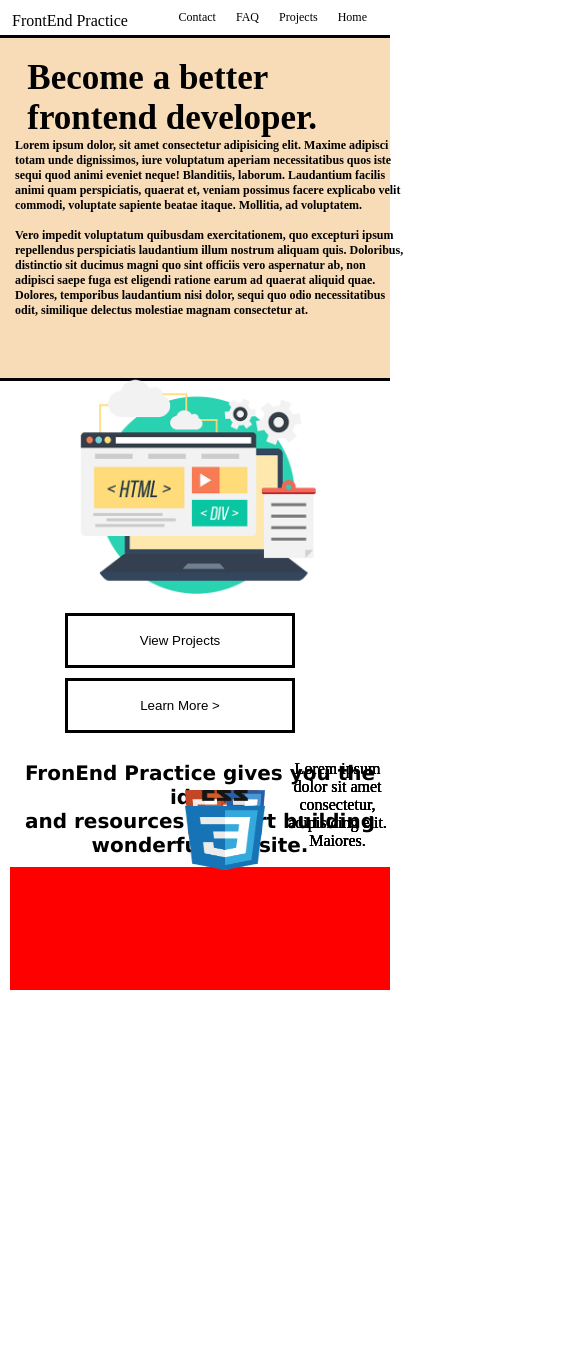
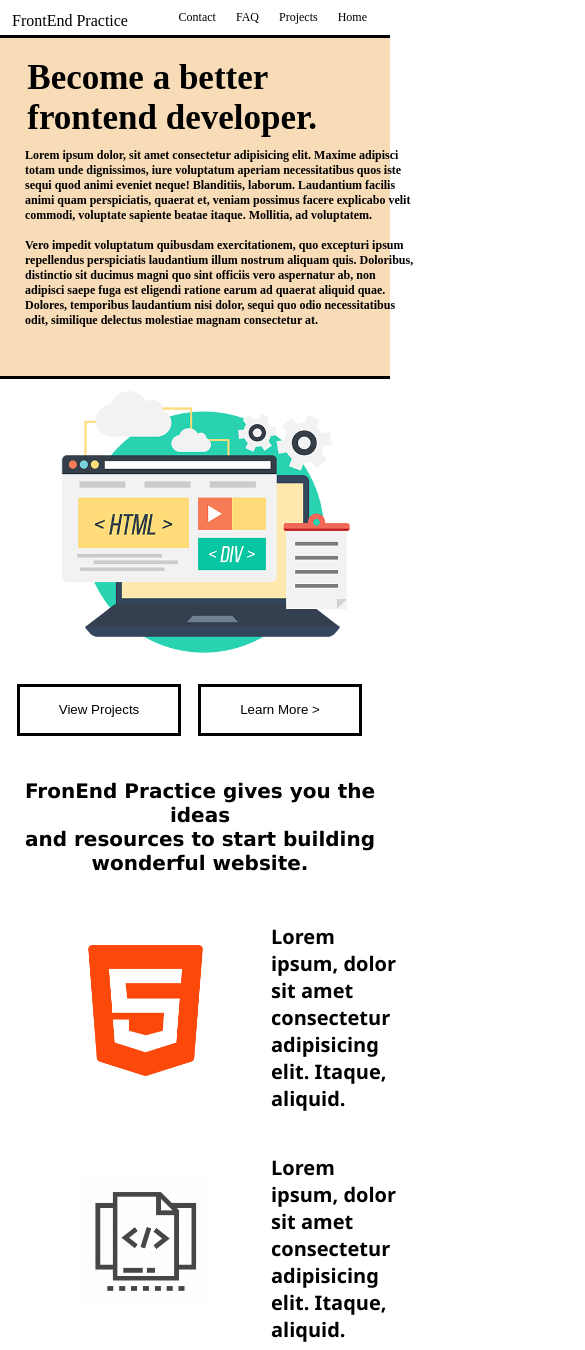
Before and after one commit to bobmegalla/Final-Project-1, a plain HTML site: page index.html in a window 390 px wide. Shown: the top 1350 px of the page, 585 px wide, since content can reach past the window. Before the commit the page ends 1267 px from the top, so only its background shows below. Drawn offline with Linux system fonts and the light colour scheme.

Commit message:
update responsive

```diff
--- a/Css /mobile.css
+++ b/Css /mobile.css
@@ -18,28 +18,42 @@
     }
     .main .firstpart{
         width: 100%;
-        height: 340px;
+        height: 338px;
         position: relative;
     }
     .main .firstpart .containar h3{
+        background-color: transparent;
         width: 100%;
         position: absolute;
-        padding-top: 0px;
+        padding-top: 10px;
         padding-left: 15px;
     }
     .main .firstpart .containar .pic img{
-        width: 80%;
-        height: 80%;
+        width: 70%;
+        height: 70%;
+        margin: auto;
+        padding-right: 25px;
+        padding-bottom: 15px;
     }
     .main .firstpart .containar .pic {
         position: absolute;
-        bottom: -200px;
-        left: 80px;
+        bottom: -357px;
+        left: -38px;
     }
     .main .firstpart .containar .btn {
         position: absolute;
-        top: 550px;
-        left: 60px;
+        top: 606px;
+        left: 9px;
+        width: 100%;
+        height: 100px;
+
+
+
+    }
+    .main .firstpart .containar .btn button{
+        margin-left: 8px;
+        margin-top: 20px;
+        display: inline;
     }
     .main .part2 {
         position: relative;
--- a/Css /style.css
+++ b/Css /style.css
@@ -115,7 +115,7 @@
 }
 
 /* -- Here's we start part two -- */
-.main .part2{
+/* .main .part2{
     position: relative;
     padding-left: 100px; ;
     padding-top: 10px;
@@ -225,4 +225,31 @@
     border-radius: 110px;
     margin: 5px;
     transform: scale(90%);
+} */
+
+.main .part2 {
+    height: 100vh;
+
 }
+.main .part2 h1{
+    text-align: center;
+    padding-top: 20px;
+    padding-bottom: 20px;
+}
+.main .part2 .container{
+    width: 100%;
+    height: 20%;
+    display: flex;
+    justify-content: space-evenly;
+    padding: 10px 10px;
+}
+.main .part2 .container img{
+
+  margin: 20px 30px;
+}
+.main .part2 .container p {
+    padding-top: 18px!important;
+    font-size: 20px;
+    font-weight: 600;
+    font-family: 'Segoe UI', Tahoma, Geneva, Verdana, sans-serif ;
+}
--- a/Css /tablet.css
+++ b/Css /tablet.css
@@ -1,10 +1,67 @@
 @media(max-width : 768px){
+    .main .firstpart .containar h3 {
+        font-size: 12px;
+        width: 35%;
+        height: 273px;
+        margin-left: 10px;
+        overflow:scroll;;
+    }
+    .main .firstpart .containar .pic {
+      padding-bottom: 85px;
+
+    }
+    .main .firstpart .containar .pic img {
+
+        width: 50%;
+        height: 50%;
+        float: right;
+
+    }
+
     .firstpart .containar h3 {
+        float: right;
         font-size: 12px;
         width: 25%;
         position: absolute;
         padding-left: 10px;
         padding-top: 15px;
 
+
+    }
+    .main .firstpart .containar .btn button {
+        background-color: rgba(255, 255, 255, 0.852);
+        width: 164px;
+        height: 52px;
+        border: 3px;
+        border-style: solid;
+        margin: 5px;
+        display: block;
+        transition: .55s ease-in-out;
+    }
+    .main .firstpart .containar .btn {
+        position: absolute;
+        bottom: 40px;
+        left: 382px;
+
+    }
+    .main .part2 {
+        height: 100vh;
+
+        padding-top: 1px;
+    }
+    .main .part2 .container{
+        width: 100%;
+        height: 25%;
+
+        display: flex;
+        justify-content: space-evenly;
+        padding: 10px 10px;
+    }
+    .main .part2 .container img{
+
+      margin: 40px 60px;
+    }
+    .main .part2 .container p {
+        padding-top: 45px;
     }
 }
--- a/index.html
+++ b/index.html
@@ -46,37 +46,31 @@
     </section>
     <section class="part2">
         <h1>FronEnd Practice gives you the ideas <br> and resources to start building <br> wonderful website.</h1>
-        <div class="parttwo">
-            <ul>
-                <li class="seko"><img src="./Css /174854.png" alt="">Lorem ipsum dolor sit amet
-                    consectetur, <br> adipisicing elit. Maiores.
-                </li>
-
-                <li class="seko"><img src="./Css /3449047.png" alt="">Lorem ipsum dolor sit amet
-                    consectetur, <br> adipisicing elit. Maiores.
-                </li>
-
-                <li class="seko"><img src="./Css /80-803437_banner-black-and-white-stock-vector-background-for.png" alt="">Lorem ipsum dolor sit amet
-                    consectetur, <br> adipisicing elit. Maiores.
-                </li>
-
-                <li class="seko"><img src="./Css /html5-logo-opencode-css-8.png" alt="">Lorem ipsum dolor sit amet
-                    consectetur, <br> adipisicing elit. Maiores.
-                </li>
+        <div class="container">
+            <img src="./Css /174854.png">
+            <p>Lorem ipsum, dolor sit amet consectetur adipisicing elit. Itaque, aliquid.</p>
+        </div>
+        <div class="container">
+            <img src="./Css /3449047.png">
+            <p>Lorem ipsum, dolor sit amet consectetur adipisicing elit. Itaque, aliquid.</p>
+        </div>
+        <div class="container">
+            <img src="./Css /80-803437_banner-black-and-white-stock-vector-background-for.png">
+            <p>Lorem ipsum, dolor sit amet consectetur adipisicing elit. Itaque, aliquid.</p>
+        </div>
+        <div class="container">
+            <img src="./Css /pngfind.com-website-development-png-248816.png">
+            <p>Lorem ipsum, dolor sit amet consectetur adipisicing elit. Itaque, aliquid.</p>
+        </div>
 
 
 
-
-
-            </ul>
-        </div>
-
     </section>
-    <section class="footer">
+   <!--  <section class="footer">
         <h1>Ready to become a better frontend <br> developer</h1>
         <button>Get Started</button>
 
-    </section>
+    </section> -->
 
 </body>
 
```
